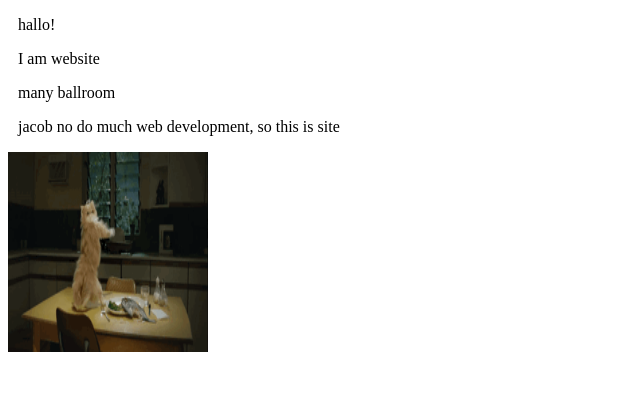
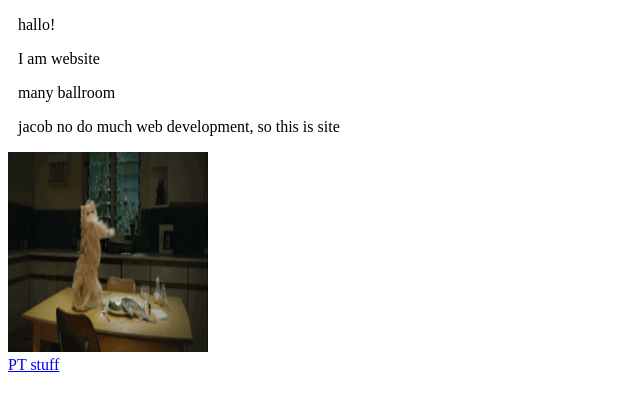
Before and after one commit to Smarwell/Smarwell.github.io, a plain HTML site: page index.html in a window 1280 px wide. Shown: the full height of the page, 0-640 px from the left. Drawn offline with Linux system fonts and the light colour scheme.

Commit message:
Added a link to the pt page, and a robots.txt and sitemap

```diff
--- a/index.html
+++ b/index.html
@@ -18,5 +18,9 @@
 <img src="ms-gxzc7Y.gif"
      alt="cat"
      style="width:200px;height:200px;">
+
+<br>
+<a href="pt/index.html">PT stuff</a>
+
 </body>
 </html>
```
Also changed, not shown: 1 other file.
